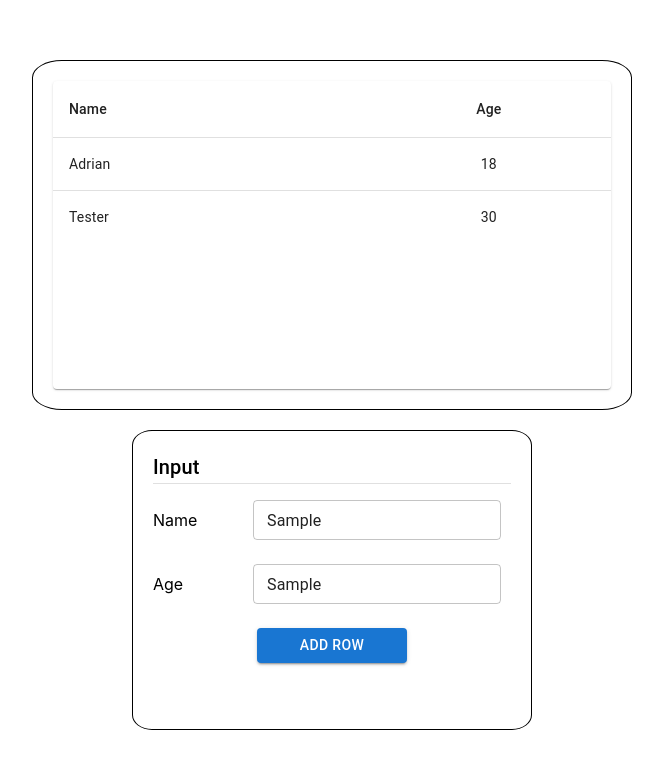
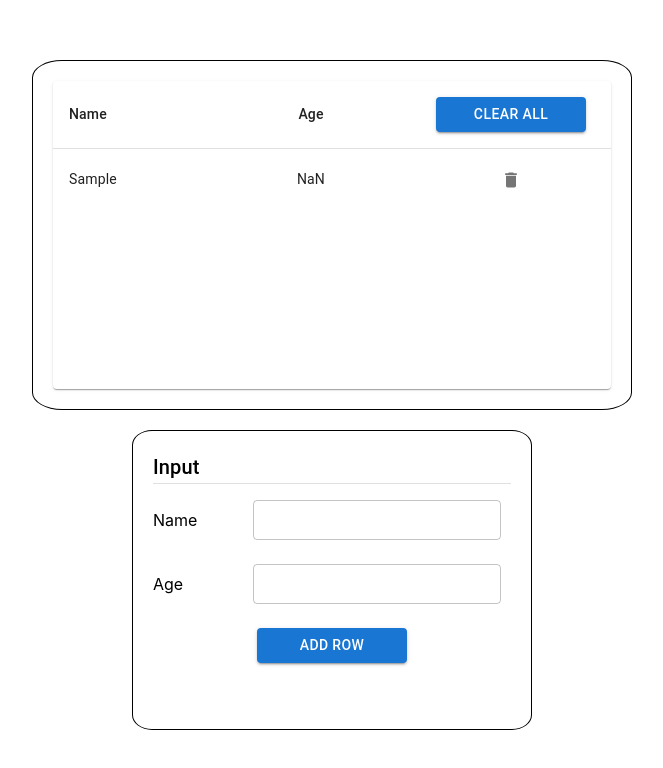
Before and after one commit to LCYAD/trpc-nextjs-demo, a Next.js app: page / in a window 1280 px wide. Both pictures are taken after typing "Sample", "Sample" into the empty fields and a click on the button "ADD ROW". Shown: the top 768 px of the page, without its empty margins (308-971 px from the left). Built offline with nearby package versions, Linux system fonts and the light colour scheme.

Commit message:
feat: add store to person (#4)

```diff
--- a/package.json
+++ b/package.json
@@ -27,11 +27,13 @@
   "dependencies": {
     "@emotion/react": "11.11.1",
     "@emotion/styled": "11.11.0",
+    "@mui/icons-material": "5.14.0",
     "@mui/material": "5.13.7",
     "@mui/system": "5.13.7",
     "next": "13.1.2",
     "react": "18.2.0",
-    "react-dom": "18.2.0"
+    "react-dom": "18.2.0",
+    "zustand": "4.3.9"
   },
   "devDependencies": {
     "@commitlint/cli": "17.4.2",
--- a/src/components/DataInput.tsx
+++ b/src/components/DataInput.tsx
@@ -6,6 +6,7 @@ import TextField from '@mui/material/TextField';
 import styled from '@mui/system/styled';
 import Button from '@mui/material/Button';
 import { useState } from 'react';
+import { usePersonState } from '@/hooks/person';
 
 const Item = styled('div')({
   display: 'flex',
@@ -19,6 +20,7 @@ const InputFieldName = styled('span')({
 export default function DataInput() {
   const [name, setName] = useState('');
   const [age, setAge] = useState('');
+  const addPerson = usePersonState((state) => state.addPerson);
   const handleNameChange = (e: React.ChangeEvent<HTMLInputElement>) => {
     setName(e.target.value);
   };
@@ -26,7 +28,9 @@ export default function DataInput() {
     setAge(e.target.value);
   };
   const handleAddRow = () => {
-    console.log(name, age);
+    addPerson({ name, age: parseInt(age, 10) });
+    setName('');
+    setAge('');
   };
   return (
     <Box sx={{ width: '100%' }}>
@@ -43,9 +47,8 @@ export default function DataInput() {
             variant="outlined"
             size="small"
             onChange={handleNameChange}
-          >
-            {name}
-          </TextField>
+            value={name}
+          />
         </Item>
         <Item>
           <InputFieldName>Age</InputFieldName>
@@ -55,9 +58,8 @@ export default function DataInput() {
             variant="outlined"
             size="small"
             onChange={handleAgeChange}
-          >
-            {age}
-          </TextField>
+            value={age}
+          />
         </Item>
         <Item
           sx={{ width: '100%', padding: '0 25%', justifyContent: 'center' }}
--- a/src/components/DataTable.tsx
+++ b/src/components/DataTable.tsx
@@ -6,23 +6,44 @@ import TableContainer from '@mui/material/TableContainer';
 import TableHead from '@mui/material/TableHead';
 import TableRow from '@mui/material/TableRow';
 import Paper from '@mui/material/Paper';
+import { usePersonState } from '@/hooks/person';
+import IconButton from '@mui/material/IconButton';
+import DeleteIcon from '@mui/icons-material/Delete';
+import { Button } from '@mui/material';
 
 export default function DataTable() {
-  const rows: Person[] = [
-    { name: 'Adrian', age: 18 },
-    { name: 'Tester', age: 30 },
-  ];
+  const rows: Person[] = usePersonState((state) => state.persons) ?? [];
+  const removePerson = usePersonState((state) => state.removePerson);
+  const clearAll = usePersonState((state) => state.clearAll);
+  const handleClearAll = () => {
+    clearAll();
+  };
+
   return (
     <TableContainer component={Paper} sx={{ height: '100% !important' }}>
       <Table aria-label="simple table">
         <TableHead>
           <TableRow>
             <TableCell>Name</TableCell>
-            <TableCell align="center">Age</TableCell>
+            <TableCell align="center" width={200}>
+              Age
+            </TableCell>
+            <TableCell align="center" width={200}>
+              <Button
+                variant="contained"
+                sx={{
+                  width: 150,
+                  padding: '5px 0px',
+                }}
+                onClick={handleClearAll}
+              >
+                Clear All
+              </Button>
+            </TableCell>
           </TableRow>
         </TableHead>
         <TableBody>
-          {rows.map((row) => (
+          {rows.map((row, idx) => (
             <TableRow
               key={row.name}
               sx={{ '&:last-child td, &:last-child th': { border: 0 } }}
@@ -31,6 +52,15 @@ export default function DataTable() {
                 {row.name}
               </TableCell>
               <TableCell align="center">{row.age}</TableCell>
+              <TableCell align="center">
+                <IconButton
+                  aria-label="delete"
+                  size="small"
+                  onClick={removePerson(idx)}
+                >
+                  <DeleteIcon fontSize="small" />
+                </IconButton>
+              </TableCell>
             </TableRow>
           ))}
         </TableBody>
--- /dev/null
+++ b/src/hooks/person.ts
@@ -0,0 +1,26 @@
+import { create } from 'zustand';
+import type { Person } from '@/types/data';
+
+interface PersonState {
+  persons: Person[];
+  addPerson: (person: Person) => void;
+  removePerson: (idx: number) => () => void;
+  clearAll: () => void;
+}
+
+export const usePersonState = create<PersonState>()((set) => ({
+  persons: [],
+  addPerson: (person: Person) =>
+    set((state) => ({ persons: [...state.persons, person] })),
+  removePerson: (idx: number) => () =>
+    set((state) => ({
+      persons: [
+        ...state.persons.slice(0, idx),
+        ...state.persons.slice(idx + 1),
+      ],
+    })),
+  clearAll: () =>
+    set(() => ({
+      persons: [],
+    })),
+}));
```
Also changed, not shown: 1 other file (tests, documents, lock files or other folders).
